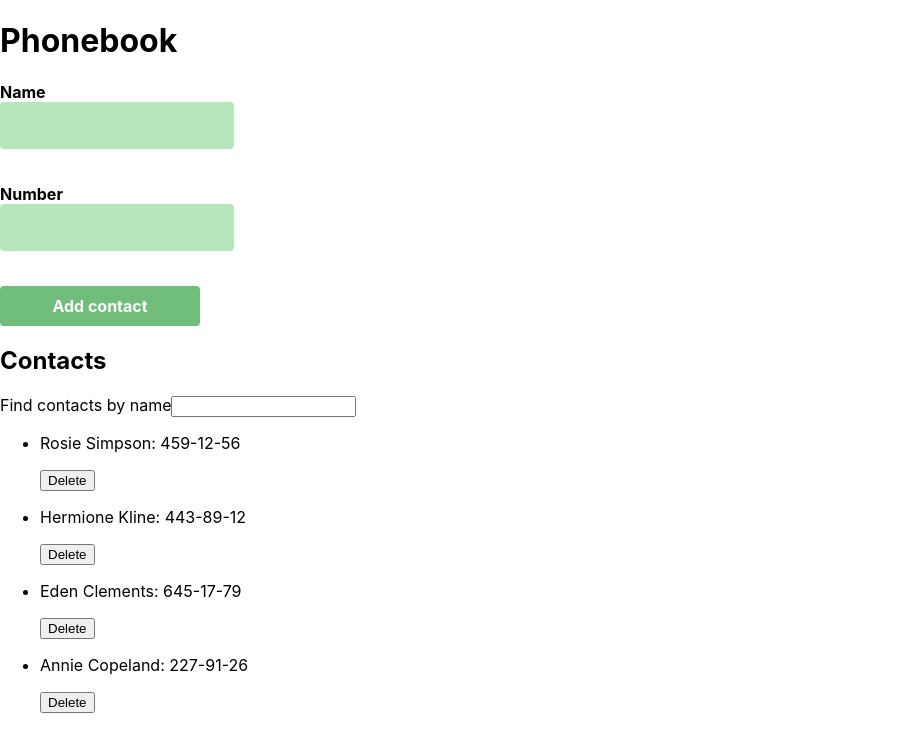
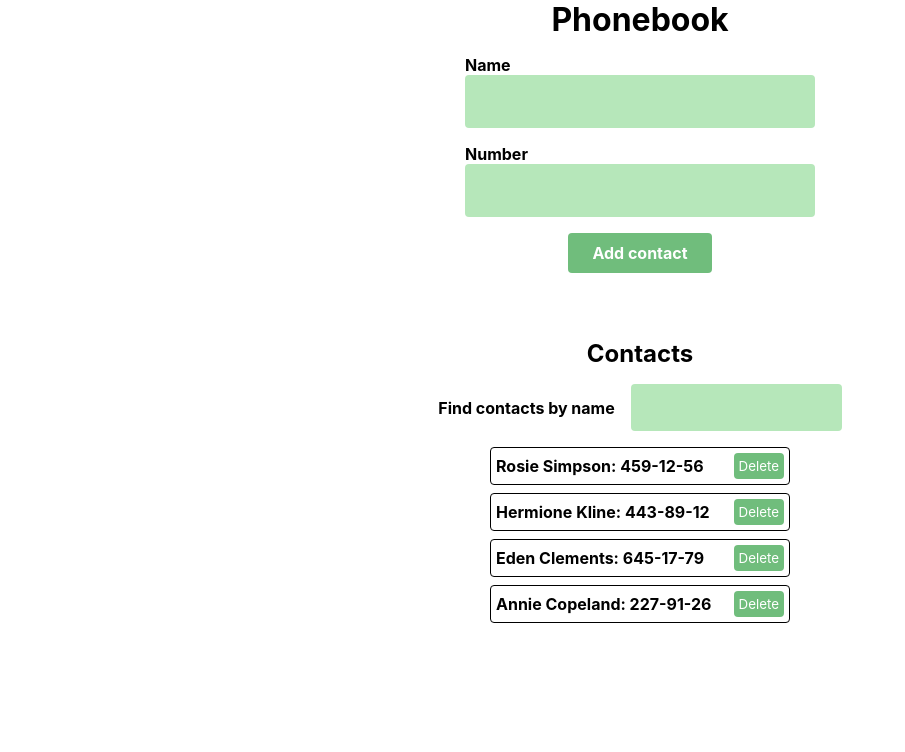
Before and after one commit to BohdanKushnerov/phonebook, a React (Create React App) app: page / in a window 1280 px wide. Shown: the top 752 px of the page, without its empty margins (0-905 px from the left). Built offline with nearby package versions, Linux system fonts and the light colour scheme.

Commit message:
Add styles

```diff
--- a/src/components/App.jsx
+++ b/src/components/App.jsx
@@ -3,6 +3,7 @@ import { nanoid } from 'nanoid';
 import ContactForm from './ContactForm';
 import { Filter } from './Filter/Filter';
 import { ContactList } from './Contacts/ContactList';
+import { Container } from './App.style';
 
 export class App extends Component {
   state = {
@@ -56,7 +57,7 @@ export class App extends Component {
     const visibleContacts = this.getVisibleContacts();
 
     return (
-      <div>
+      <Container>
         <h1>Phonebook</h1>
         <ContactForm addContact={this.addContact} contacts={contacts} />
 
@@ -67,7 +68,7 @@ export class App extends Component {
           visibleContacts={visibleContacts}
           deleteContact={this.deleteContact}
         />
-      </div>
+      </Container>
     );
   }
 }
--- /dev/null
+++ b/src/components/App.style.jsx
@@ -0,0 +1,8 @@
+import styled from '@emotion/styled';
+
+export const Container = styled.div`
+  display: flex;
+  flex-direction: column;
+  align-items: center;
+  gap: 16px;
+`;
--- a/src/components/ContactForm/ContactForm.styled.jsx
+++ b/src/components/ContactForm/ContactForm.styled.jsx
@@ -3,20 +3,24 @@ import styled from '@emotion/styled';
 export const Form = styled.form`
   display: flex;
   flex-direction: column;
-  gap: 15px;
+  justify-content: center;
+  gap: 16px;
 
-  width: 200px;
+  width: 350px;
+  margin-bottom: 50px;
 `;
 
 export const Button = styled.button`
+  margin: 0 auto;
   padding: 10px 24px;
   min-width: 100px;
+
   font-family: inherit;
   font-weight: 700;
   font-size: 16px;
   border-radius: 4px;
   border: none;
-  color: #fff;
+  color: #ffffff;
   background-color: #70bd7c;
   cursor: pointer;
 
@@ -26,13 +30,19 @@ export const Button = styled.button`
 `;
 
 export const Input = styled.input`
+  width: 100%;
+  box-sizing: border-box;
   padding: 15px 16px;
+
   border: 1px solid rgba(0, 0, 0, 0);
   border-radius: 4px;
-  margin-bottom: 20px;
-  /* max-width: 450px; */
-  width: 100%;
   background-color: #b6e7ba;
+  font-size: 18px;
+  :focus {
+    outline: rgba(0, 0, 0, 0);
+    border: 1px solid green;
+    background-color: #cdf1d0;
+  }
 
   :-webkit-autofill {
     transition: background-color 600000s 0s, color 600000s 0s;
@@ -40,5 +50,6 @@ export const Input = styled.input`
 `;
 
 export const Label = styled.label`
+  width: 100%;
   font-weight: bold;
 `;
--- a/src/components/Contacts/Contact/Contact.jsx
+++ b/src/components/Contacts/Contact/Contact.jsx
@@ -1,12 +1,11 @@
 import PropTypes from 'prop-types';
+import { Content } from './Contact.styled';
 
 export const Contact = ({ name, number }) => {
   return (
-    <div>
-      <p>
-        {name}: {number}
-      </p>
-    </div>
+    <Content>
+      {name}: {number}
+    </Content>
   );
 };
 
--- /dev/null
+++ b/src/components/Contacts/Contact/Contact.styled.jsx
@@ -0,0 +1,5 @@
+import styled from '@emotion/styled';
+
+export const Content = styled.p`
+  font-weight: bold;
+`;
--- a/src/components/Contacts/ContactList.jsx
+++ b/src/components/Contacts/ContactList.jsx
@@ -1,20 +1,21 @@
 import PropTypes from 'prop-types';
 import { Contact } from './Contact/Contact';
+import { List, ContactItem, ContactButton } from './ContactList.styled';
 
 export const ContactList = ({ contacts, visibleContacts, deleteContact }) => {
   return contacts ? (
-    <ul>
+    <List>
       {visibleContacts.map(({ id, name, number }) => {
         return (
-          <li key={id}>
+          <ContactItem key={id}>
             <Contact name={name} number={number} />
-            <button type="button" onClick={() => deleteContact(id)}>
+            <ContactButton type="button" onClick={() => deleteContact(id)}>
               Delete
-            </button>
-          </li>
+            </ContactButton>
+          </ContactItem>
         );
       })}
-    </ul>
+    </List>
   ) : (
     <></>
   );
--- /dev/null
+++ b/src/components/Contacts/ContactList.styled.jsx
@@ -0,0 +1,33 @@
+import styled from '@emotion/styled';
+
+export const List = styled.ul`
+  display: flex;
+  flex-direction: column;
+  gap: 8px;
+
+  width: 300px;
+`;
+
+export const ContactItem = styled.li`
+  display: flex;
+  justify-content: space-between;
+  align-items: center;
+  padding: 5px;
+
+  border: 1px solid black;
+  border-radius: 4px;
+`;
+
+export const ContactButton = styled.button`
+  padding: 5px;
+  min-width: 50px;
+  font-family: inherit;
+  border-radius: 4px;
+  border: none;
+  color: #fff;
+  background-color: #70bd7c;
+  cursor: pointer;
+  :active {
+    background-color: green;
+  }
+`;
--- a/src/components/Filter/Filter.jsx
+++ b/src/components/Filter/Filter.jsx
@@ -1,16 +1,17 @@
 import PropTypes from 'prop-types';
+import { FilterInput, FilterLabel } from './Filter.styled';
 
 export const Filter = ({ filter, handleChangeFilter }) => {
   return (
-    <label>
+    <FilterLabel>
       Find contacts by name
-      <input
+      <FilterInput
         type="text"
         name="filter"
         value={filter}
         onChange={handleChangeFilter}
       />
-    </label>
+    </FilterLabel>
   );
 };
 
--- /dev/null
+++ b/src/components/Filter/Filter.styled.jsx
@@ -0,0 +1,26 @@
+import styled from '@emotion/styled';
+
+export const FilterInput = styled.input`
+  padding: 15px 16px;
+  box-sizing: border-box;
+  border: 1px solid rgba(0, 0, 0, 0);
+  border-radius: 4px;
+  background-color: #b6e7ba;
+  :focus {
+    outline: rgba(0, 0, 0, 0);
+    border: 1px solid green;
+    background-color: #cdf1d0;
+  }
+
+  :-webkit-autofill {
+    transition: background-color 600000s 0s, color 600000s 0s;
+  }
+`;
+
+export const FilterLabel = styled.label`
+  display: flex;
+  gap: 16px;
+  align-items: center;
+
+  font-weight: bold;
+`;
--- a/src/index.css
+++ b/src/index.css
@@ -13,3 +13,19 @@ code {
   font-family: source-code-pro, Menlo, Monaco, Consolas, 'Courier New',
     monospace;
 }
+
+h1,
+h2,
+h3,
+h4,
+h5,
+h6,
+p {
+  margin: 0;
+}
+
+ul {
+  margin: 0;
+  padding: 0;
+  list-style: none;
+}
```
